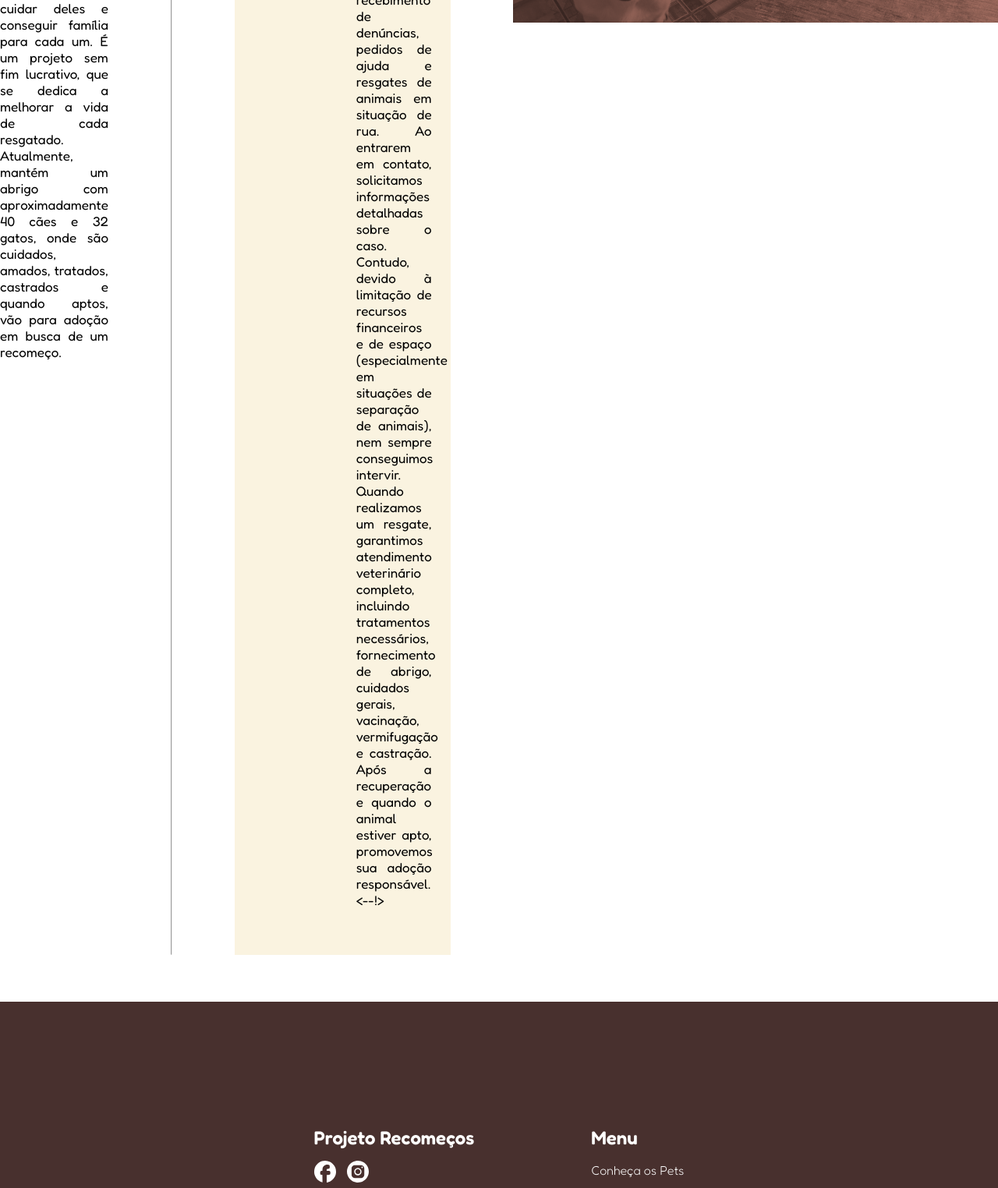
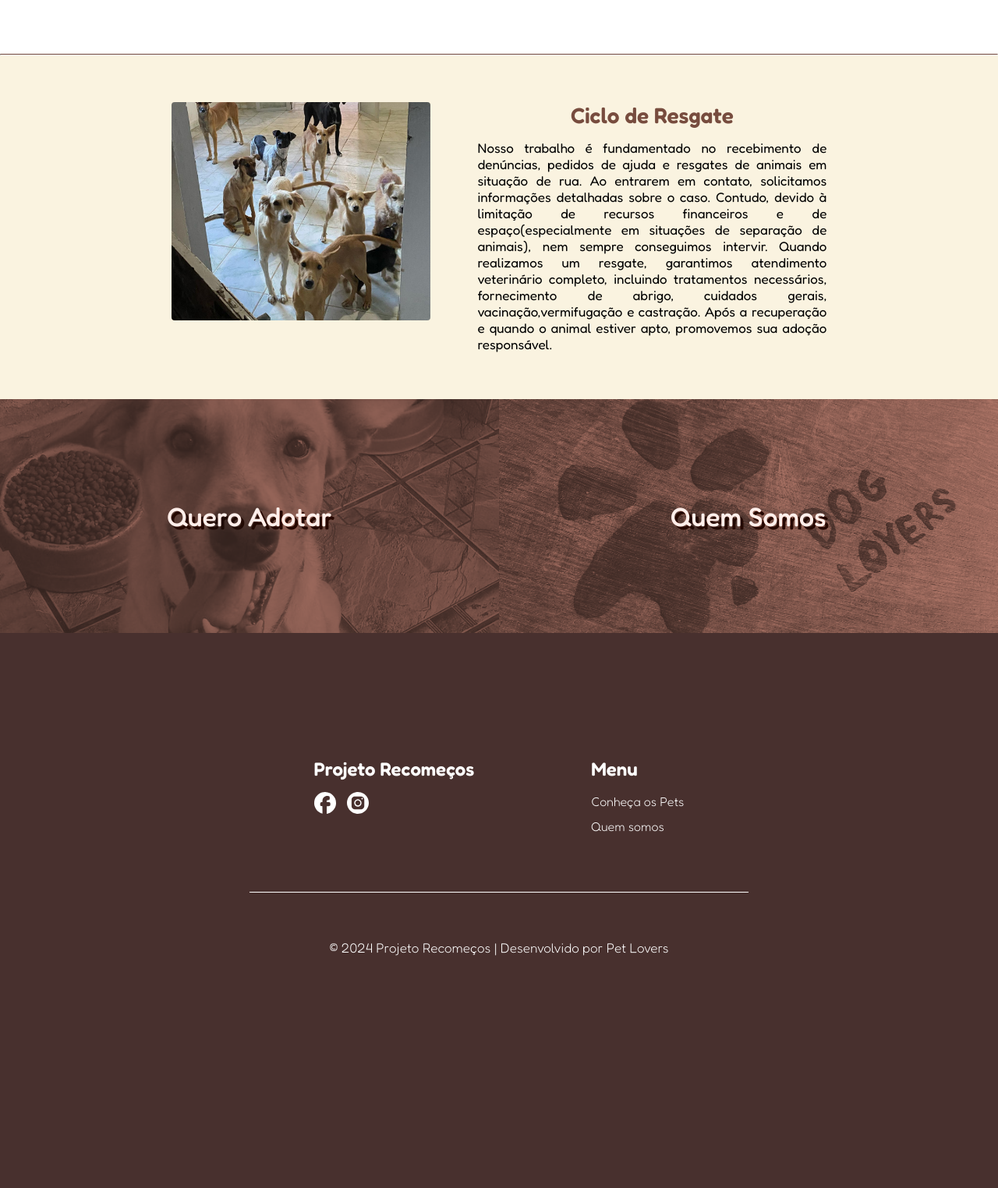
Before and after one commit to ThiagoRAlmeida2/ProjetoONG, a PHP site: page / in a window 1280 px wide. Shown: the part 697-2221 px from the top of the page at 78% size. After the commit the page ends 1923 px from the top, so only its background shows below. Run offline with PHP 8.4, Linux system fonts and the light colour scheme; some libraries are stand-ins or nearby versions.

Commit message:
problema na home resolvido.

```diff
--- a/src/css/home.css
+++ b/src/css/home.css
@@ -79,7 +79,7 @@
 }
 
 #hist-container-text {
-    width: 35%;
+    width:40%;
 }
 
 #hist-container-img {
--- a/src/index.html
+++ b/src/index.html
@@ -40,12 +40,11 @@
                 <h3 class="tittle-1 color-1"></h3>
             </section>
 
-            <div class="container-div div-row" id="hist-container">
-                <div class="container-div-column" id="hist-container-text">
+            <div class="container-div" id="hist-container">
+                <div class="container-div-row" id="hist-container-text">
                     <p class="tittle-2 color-2">Historia do Projeto</p>
-                    <p class="text-1">  Fundado em Julho de 2020, a partir da união de um grupo de pessoas com o propósito de resgatar animais em situações de vulnerabilidade, cuidar deles e conseguir família para cada um.
-                        É um projeto sem fim lucrativo, que se dedica a melhorar a vida de cada resgatado. Atualmente, mantém um abrigo com aproximadamente 40 cães e 32 gatos, onde são cuidados,
-                        amados, tratados, castrados e quando aptos, vão para adoção em busca de um recomeço.
+                    <p class="text-1">  Fundado em Julho de 2020, a partir da união de um grupo de pessoas com o propósito de resgatar animais em situações de vulnerabilidade, cuidar deles e conseguir família para cada um. É um projeto sem fim lucrativo, que se dedica a melhorar a vida de cada resgatado. Atualmente, mantém um abrigo com aproximadamente 40 cães e 32 gatos, onde são cuidados, amados, tratados, castrados e quando aptos, vão para adoção em busca de um recomeço.</p>
+                </div>
                 <div class="img-box" id="hist-container-img"><img src="./assets/images/projeto recomecos membros.jpg" alt="projeto recomecos membros"></div>
             </div>
 
@@ -55,14 +54,8 @@
                 <div id="container-2-img" class="img-box"><img src="./assets/images/pets canil.jpg" alt="pets no canil"></div>
                 <div id="container-2-txt" class="div-column">
                     <h3 class="tittle-2 color-2">Ciclo de Resgate</h3>
-                    <p class="text-1"> Nosso trabalho é fundamentado no recebimento de denúncias, pedidos de ajuda
-                        e resgates de animais em situação de rua. Ao entrarem em contato, solicitamos informações
-                        detalhadas sobre o caso. Contudo, devido à limitação de recursos financeiros e de espaço
-                        (especialmente em situações de separação de animais), nem sempre conseguimos intervir.
-                        Quando realizamos um resgate, garantimos atendimento veterinário completo,
-                         incluindo tratamentos necessários, fornecimento de abrigo, cuidados gerais, vacinação,
-                          vermifugação e castração. Após a recuperação e quando o animal estiver apto, promovemos sua adoção responsável. <--!>
-                    </div>
+                    <p class="text-1"> Nosso trabalho é fundamentado no recebimento de denúncias, pedidos de ajuda e resgates de animais em situação de rua. Ao entrarem em contato, solicitamos informações detalhadas sobre o caso. Contudo, devido à limitação de recursos financeiros e de espaço(especialmente em situações de separação de animais), nem sempre conseguimos intervir. Quando realizamos um resgate, garantimos atendimento veterinário completo, incluindo tratamentos necessários, fornecimento de abrigo, cuidados gerais, vacinação,vermifugação e castração. Após a recuperação e quando o animal estiver apto, promovemos sua adoção responsável.</p>
+                </div>
             </div>
 
             <section class="imgs-section">
@@ -113,17 +106,6 @@
                 <p>&copy; 2024 Projeto Recomeços | Desenvolvido por Pet Lovers</p>
             </section>
         </footer>
-        <!-- Importação do firebase  analytics-->
-        <script type="module">
-            import { analytics } from './services/firebase.js';
-            import { logEvent } from "https://www.gstatic.com/firebasejs/9.15.0/firebase-analytics.js";
-
-            // Rastrear a visualização de página automaticamente
-            logEvent(analytics, 'page_view', {
-                page_title: document.title,
-                page_path: window.location.pathname,
-                page_location: window.location.href,
-            });
-        </script>
+        <script src="./service/firebase.js" type="module"></script>
     </body>
 </html>
--- a/src/service/firebase.js
+++ b/src/service/firebase.js
@@ -1,8 +1,7 @@
-// services/firebase.js
 import { initializeApp } from "https://www.gstatic.com/firebasejs/9.15.0/firebase-app.js";
 import { getFirestore } from "https://www.gstatic.com/firebasejs/9.15.0/firebase-firestore.js";
 import { getStorage } from "https://www.gstatic.com/firebasejs/9.15.0/firebase-storage.js";
-import { getAnalytics } from "https://www.gstatic.com/firebasejs/9.15.0/firebase-analytics.js"; // Importando o Analytics
+import { getAnalytics } from "https://www.gstatic.com/firebasejs/9.15.0/firebase-analytics.js";
 
 const firebaseConfig = {
     apiKey: "AIzaSyAZFfWi-01PgAZuNj5KOZTMOo2mTO6ot9s",
```
Also changed, not shown: src/JavaScript/admin.js (+9 -0 lines), src/admin.html (+0 -13 lines).
